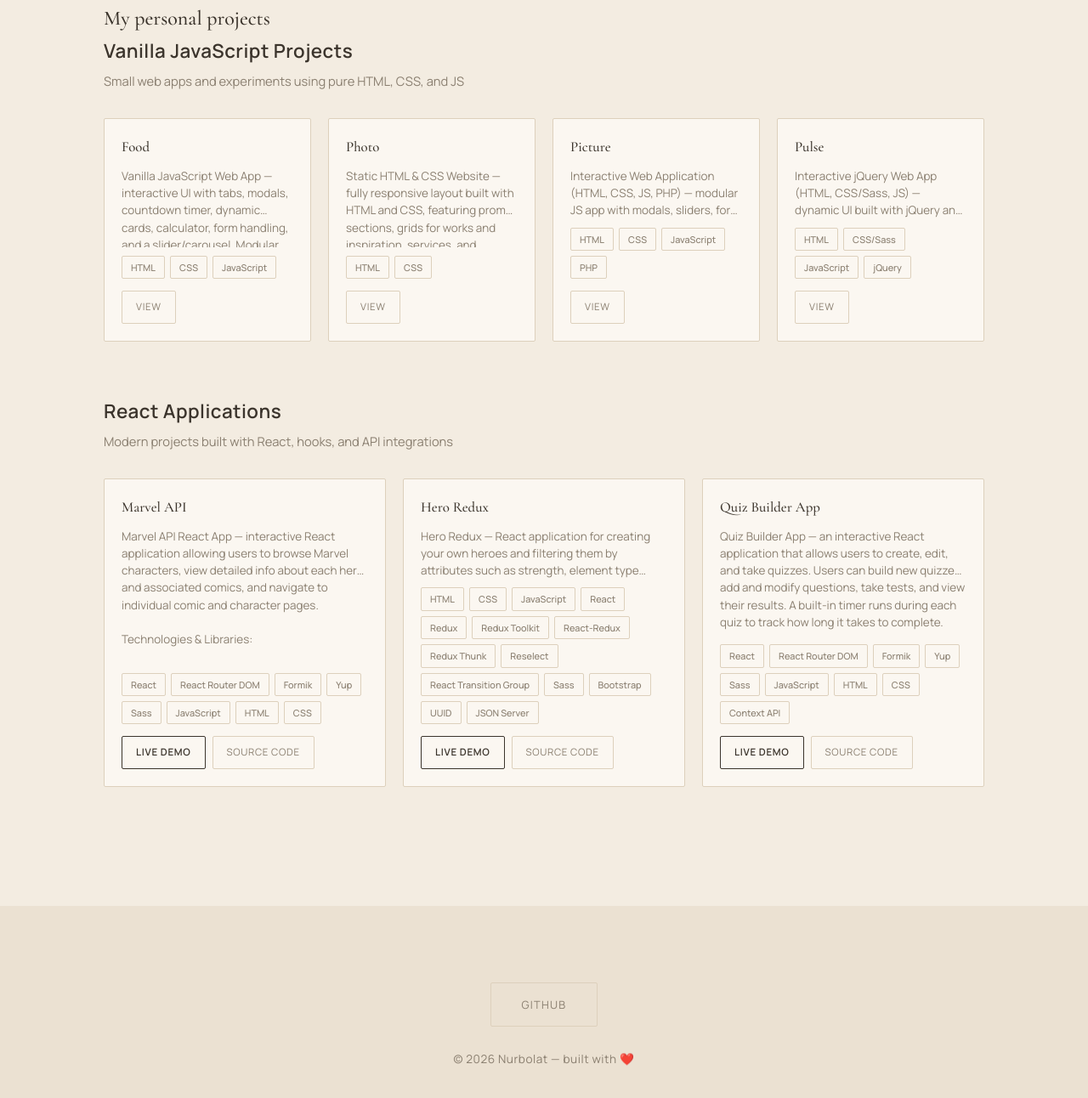
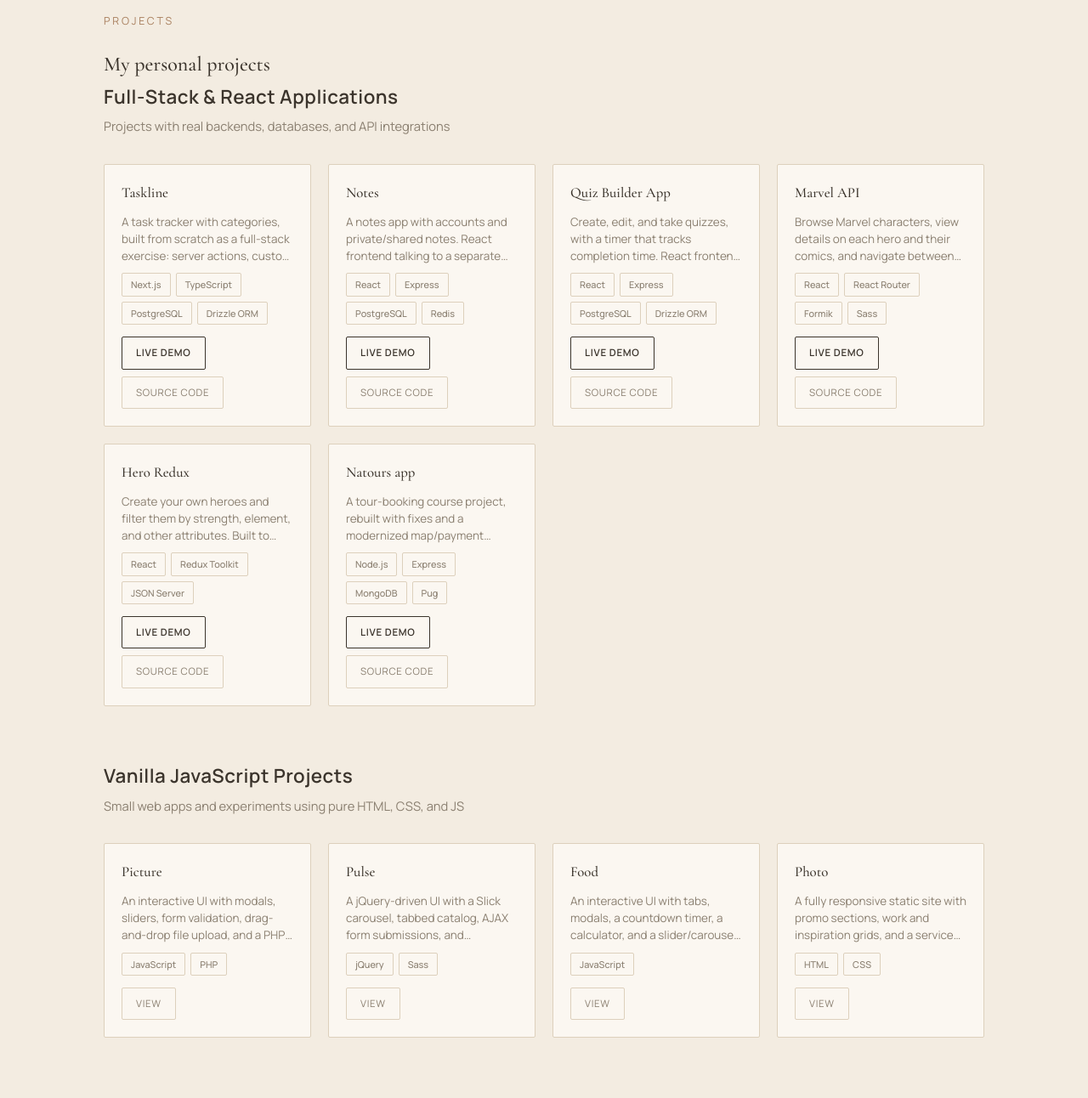
Before and after one commit to Nurbolat02/Nurbolat02.github.io, a plain HTML site: page index.html in a window 1280 px wide. Shown: the part 1480-2772 px from the top of the page at 85% size. Drawn offline with nearby package versions, Linux system fonts and the light colour scheme.

Commit message:
Reorder projects by strength, rewrite descriptions, and update hero/about copy
Full-stack projects now lead, then vanilla JS. Trimmed verbose library
lists down to core tech per project, filled in missing descriptions/tech
for Taskline, Notes, and Natours. Rewrote hero and about copy as a
concise professional summary reflecting actual experience.

```diff
--- a/index.html
+++ b/index.html
@@ -4,22 +4,27 @@
     <meta charset="utf-8" />
     <meta name="viewport" content="width=device-width,initial-scale=1" />
     <title>Nurbolat — Portfolio</title>
-<meta name="description" content="Portfolio of Nurbolat — React projects, web development" />
-<link rel="preconnect" href="https://fonts.googleapis.com">
-<link rel="preconnect" href="https://fonts.gstatic.com" crossorigin>
-<link href="https://fonts.googleapis.com/css2?family=Cormorant+Garamond:wght@400;500;600&family=Manrope:wght@400;500;600;700&display=swap" rel="stylesheet">
-<link rel="stylesheet" href="style.css">
+    <meta
+      name="description"
+      content="Portfolio of Nurbolat — React projects, web development"
+    />
+    <link rel="preconnect" href="https://fonts.googleapis.com" />
+    <link rel="preconnect" href="https://fonts.gstatic.com" crossorigin />
+    <link
+      href="https://fonts.googleapis.com/css2?family=Cormorant+Garamond:wght@400;500;600&family=Manrope:wght@400;500;600;700&display=swap"
+      rel="stylesheet"
+    />
+    <link rel="stylesheet" href="style.css" />
   </head>
   <body>
-
     <header>
       <a class="brand" href="#hero">
         <div>
           <div class="logo">Nurbolat</div>
-        <div class="brand-role">System Engineering Student — React Developer</div>
+          <div class="brand-role">Front-End / React Developer</div>
         </div>
       </a>
-    <input type="checkbox" id="nav-toggle" class="nav-toggle">
+      <input type="checkbox" id="nav-toggle" class="nav-toggle" />
       <label for="nav-toggle" class="nav-toggle-label" aria-label="Open menu">
         <span></span><span></span><span></span>
       </label>
@@ -36,14 +41,12 @@
         <div class="hero-inner">
           <h1>Hi — I'm Nurbolat</h1>
           <span class="role">React Developer</span>
-        <p class="lead">I study System Engineering and create React applications and modern websites. I focus on clean code, performance, and user-friendly design.</p>
-        <div class="skills" aria-hidden="true">
-          <div class="chip">HTML</div>
-          <div class="chip">CSS</div>
-          <div class="chip">JavaScript</div>
-          <div class="chip">React</div>
-          <div class="chip">Redux</div>
-        </div>
+          <p class="lead">
+            Front-end developer with 1.5 years of experience (in-house +
+            freelance), building React and full-stack applications with
+            Node.js, Express, and PostgreSQL — from interface to database,
+            deployed and working in production.
+          </p>
           <div class="hero-cta">
             <a href="#projects" class="btn">View Projects</a>
           </div>
@@ -54,7 +57,15 @@
         <div class="wrap">
           <span class="eyebrow">About</span>
           <h2 class="section-title">Who I am</h2>
-        <p class="about-copy">I study System Engineering and create React applications and modern websites. I focus on clean code, performance, and user-friendly design — from small vanilla JS experiments to full React applications with state management and API integrations.</p>
+          <p class="about-copy">
+            Front-end developer with 1.5 years of experience across freelance
+            and in-house work, specializing in React and modern JavaScript.
+            Comfortable owning a project end-to-end — React interfaces, REST
+            APIs with Node.js/Express, and PostgreSQL databases — and shipping
+            it to a real deployment rather than leaving it as a local demo.
+            Background in System Engineering, with a focus on clean,
+            maintainable code.
+          </p>
         </div>
       </section>
 
@@ -64,164 +75,260 @@
           <h2 class="section-title">My personal projects</h2>
 
           <div class="group-title">
-          <h3>Vanilla JavaScript Projects</h3>
-          <p>Small web apps and experiments using pure HTML, CSS, and JS</p>
+            <h3>Full-Stack &amp; React Applications</h3>
+            <p>Projects with real backends, databases, and API integrations</p>
           </div>
           <div class="projects-grid">
             <article class="project">
-            <h3>Food</h3>
+              <h3>Taskline</h3>
               <p>
-              Vanilla JavaScript Web App — interactive UI with tabs, modals, countdown timer, dynamic cards, calculator, form handling, and a slider/carousel. Modular structure, fully built with HTML, CSS, and JS.
+                A task tracker with categories, built from scratch as a
+                full-stack exercise: server actions, custom JWT auth, and a
+                Postgres schema managed with Drizzle.
               </p>
               <div class="project-tech">
-              <span class="chip">HTML</span>
-              <span class="chip">CSS</span>
-              <span class="chip">JavaScript</span>
+                <span class="chip">Next.js</span>
+                <span class="chip">TypeScript</span>
+                <span class="chip">PostgreSQL</span>
+                <span class="chip">Drizzle ORM</span>
               </div>
-            <a href="https://nurbolat02.github.io/projects/Food/" class="btn-outline" aria-label="Open project">View</a>
+              <div class="project-links">
+                <a
+                  href="https://taskline-beta.vercel.app/login"
+                  target="_blank"
+                  class="btn"
+                  >Live Demo</a
+                >
+                <a
+                  href="https://github.com/Nurbolat02/Taskline"
+                  target="_blank"
+                  class="btn-outline"
+                  >Source Code</a
+                >
+              </div>
             </article>
 
             <article class="project">
-            <h3>Photo</h3>
+              <h3>Notes</h3>
               <p>
-              Static HTML & CSS Website — fully responsive layout built with HTML and CSS, featuring promo sections, grids for works and inspiration, services, and customer showcases. Focused on clean and flexible responsive design for different screen sizes.
+                A notes app with accounts and private/shared notes. React
+                frontend talking to a separate Express API, with Postgres for
+                storage and Redis-backed sessions.
               </p>
               <div class="project-tech">
-              <span class="chip">HTML</span>
-              <span class="chip">CSS</span>
+                <span class="chip">React</span>
+                <span class="chip">Express</span>
+                <span class="chip">PostgreSQL</span>
+                <span class="chip">Redis</span>
               </div>
-            <a href="https://nurbolat02.github.io/projects/Photo/src" class="btn-outline" aria-label="Open project">View</a>
+              <div class="project-links">
+                <a
+                  href="https://notes-seven-gamma-89.vercel.app/login"
+                  target="_blank"
+                  class="btn"
+                  >Live Demo</a
+                >
+                <a
+                  href="https://github.com/Nurbolat02/Notes"
+                  target="_blank"
+                  class="btn-outline"
+                  >Source Code</a
+                >
+              </div>
             </article>
 
             <article class="project">
-            <h3>Picture</h3>
+              <h3>Quiz Builder App</h3>
               <p>
-              Interactive Web Application (HTML, CSS, JS, PHP) — modular JS app with modals, sliders, form validation and masking, dynamic style loader, calculator, filter, image hover effects, accordion, responsive burger menu, smooth scrolling, and drag-and-drop file upload. Includes PHP backend for handling uploads. Fully interactive UI.
+                Create, edit, and take quizzes, with a timer that tracks
+                completion time. React frontend with Formik/Yup forms, backed
+                by its own Express + Postgres API.
               </p>
               <div class="project-tech">
-              <span class="chip">HTML</span>
-              <span class="chip">CSS</span>
-              <span class="chip">JavaScript</span>
-              <span class="chip">PHP</span>
+                <span class="chip">React</span>
+                <span class="chip">Express</span>
+                <span class="chip">PostgreSQL</span>
+                <span class="chip">Drizzle ORM</span>
               </div>
-            <a href="https://nurbolat02.github.io/projects/Picture/" class="btn-outline" aria-label="Open project">View</a>
+              <div class="project-links">
+                <a
+                  href="https://quiz-three-hazel-77.vercel.app/"
+                  target="_blank"
+                  class="btn"
+                  >Live Demo</a
+                >
+                <a
+                  href="https://github.com/Nurbolat02/Quiz"
+                  target="_blank"
+                  class="btn-outline"
+                  >Source Code</a
+                >
+              </div>
             </article>
 
             <article class="project">
-            <h3>Pulse</h3>
-            <p>
-              Interactive jQuery Web App (HTML, CSS/Sass, JS) — dynamic UI built with jQuery and plugins. Features include: carousel/slider with Slick, tabbed catalog, toggleable item content, modals with form validation and phone masking, AJAX form submissions, smooth scrolling and "back to top" button, animations with WOW.js. Styled with Sass for responsive design.
-            </p>
-            <div class="project-tech">
-              <span class="chip">HTML</span>
-              <span class="chip">CSS/Sass</span>
-              <span class="chip">JavaScript</span>
-              <span class="chip">jQuery</span>
-            </div>
-            <a href="https://nurbolat02.github.io/projects/Pulse/" class="btn-outline" aria-label="Open Picture project">View</a>
-          </article>
-        </div>
-
-        <div class="group-title">
-          <h3>React Applications</h3>
-          <p>Modern projects built with React, hooks, and API integrations</p>
-        </div>
-        <div class="projects-grid">
-          <article class="project">
               <h3>Marvel API</h3>
               <p>
-              Marvel API React App — interactive React application allowing users to browse Marvel characters, view detailed info about each hero and associated comics, and navigate to individual comic and character pages.<br><br>
-              Technologies &amp; Libraries:<br><br>
-              React (components, hooks)<br>
-              React Router DOM — navigation between pages<br>
-              Formik + Yup — form handling and validation<br>
-              Sass — styling<br>
+                Browse Marvel characters, view details on each hero and their
+                comics, and navigate between character and comic pages.
               </p>
               <div class="project-tech">
                 <span class="chip">React</span>
-              <span class="chip">React Router DOM</span>
+                <span class="chip">React Router</span>
                 <span class="chip">Formik</span>
-              <span class="chip">Yup</span>
                 <span class="chip">Sass</span>
-              <span class="chip">JavaScript</span>
-              <span class="chip">HTML</span>
-              <span class="chip">CSS</span>
               </div>
               <div class="project-links">
-              <a href="https://nurbolat02.github.io/MarvelAPI/" target="_blank" class="btn">Live Demo</a>
-              <a href="https://github.com/Nurbolat02/MarvelAPI/tree/main" target="_blank" class="btn-outline">Source Code</a>
+                <a
+                  href="https://nurbolat02.github.io/MarvelAPI/"
+                  target="_blank"
+                  class="btn"
+                  >Live Demo</a
+                >
+                <a
+                  href="https://github.com/Nurbolat02/MarvelAPI/tree/main"
+                  target="_blank"
+                  class="btn-outline"
+                  >Source Code</a
+                >
               </div>
             </article>
 
             <article class="project">
               <h3>Hero Redux</h3>
               <p>
-              Hero Redux — React application for creating your own heroes and filtering them by attributes such as strength, element type (water, fire, earth, etc.), and other characteristics.<br><br>
-              Technologies &amp; Libraries:<br><br>
-              React (components, hooks)<br>
-              Redux + Redux Toolkit — state management<br>
-              React-Redux — connecting React and Redux<br>
-              Redux Thunk — asynchronous actions<br>
-              Reselect — memoized selectors<br>
-              React Transition Group — animations<br>
-              Sass — styling<br>
-              Bootstrap — UI framework<br>
-              UUID — unique ID generation<br>
-              JSON Server — mock backend<br>
-              JavaScript — dynamic functionality<br>
-              HTML — markup<br>
-              CSS — styling<br>
+                Create your own heroes and filter them by strength, element,
+                and other attributes. Built to practice Redux Toolkit state
+                management against a mock API.
+              </p>
+              <div class="project-tech">
+                <span class="chip">React</span>
+                <span class="chip">Redux Toolkit</span>
+                <span class="chip">JSON Server</span>
+              </div>
+              <div class="project-links">
+                <a
+                  href="https://nurbolat02.github.io/HeroRedux/"
+                  target="_blank"
+                  class="btn"
+                  >Live Demo</a
+                >
+                <a
+                  href="https://github.com/Nurbolat02/HeroRedux/tree/main"
+                  target="_blank"
+                  class="btn-outline"
+                  >Source Code</a
+                >
+              </div>
+            </article>
+
+            <article class="project">
+              <h3>Natours app</h3>
+              <p>
+                A tour-booking course project, rebuilt with fixes and a
+                modernized map/payment integration: auth, Stripe checkout,
+                transactional email, and server-rendered views.
+              </p>
+              <div class="project-tech">
+                <span class="chip">Node.js</span>
+                <span class="chip">Express</span>
+                <span class="chip">MongoDB</span>
+                <span class="chip">Pug</span>
+              </div>
+              <div class="project-links">
+                <a
+                  href="https://natours-app-brwr.onrender.com/"
+                  target="_blank"
+                  class="btn"
+                  >Live Demo</a
+                >
+                <a
+                  href="https://github.com/Nurbolat02/Natours-app"
+                  target="_blank"
+                  class="btn-outline"
+                  >Source Code</a
+                >
+              </div>
+            </article>
+          </div>
+
+          <div class="group-title">
+            <h3>Vanilla JavaScript Projects</h3>
+            <p>Small web apps and experiments using pure HTML, CSS, and JS</p>
+          </div>
+          <div class="projects-grid">
+            <article class="project">
+              <h3>Picture</h3>
+              <p>
+                An interactive UI with modals, sliders, form validation,
+                drag-and-drop file upload, and a PHP backend for handling
+                uploads.
+              </p>
+              <div class="project-tech">
+                <span class="chip">JavaScript</span>
+                <span class="chip">PHP</span>
+              </div>
+              <a
+                href="https://nurbolat02.github.io/projects/Picture/"
+                class="btn-outline"
+                aria-label="Open project"
+                >View</a
+              >
+            </article>
+
+            <article class="project">
+              <h3>Pulse</h3>
+              <p>
+                A jQuery-driven UI with a Slick carousel, tabbed catalog,
+                AJAX form submissions, and animations via WOW.js. Styled with
+                Sass.
+              </p>
+              <div class="project-tech">
+                <span class="chip">jQuery</span>
+                <span class="chip">Sass</span>
+              </div>
+              <a
+                href="https://nurbolat02.github.io/projects/Pulse/"
+                class="btn-outline"
+                aria-label="Open project"
+                >View</a
+              >
+            </article>
+
+            <article class="project">
+              <h3>Food</h3>
+              <p>
+                An interactive UI with tabs, modals, a countdown timer, a
+                calculator, and a slider/carousel, built with a modular
+                vanilla JS structure.
+              </p>
+              <div class="project-tech">
+                <span class="chip">JavaScript</span>
+              </div>
+              <a
+                href="https://nurbolat02.github.io/projects/Food/"
+                class="btn-outline"
+                aria-label="Open project"
+                >View</a
+              >
+            </article>
+
+            <article class="project">
+              <h3>Photo</h3>
+              <p>
+                A fully responsive static site with promo sections, work and
+                inspiration grids, and a services showcase.
               </p>
               <div class="project-tech">
                 <span class="chip">HTML</span>
                 <span class="chip">CSS</span>
-              <span class="chip">JavaScript</span>
-              <span class="chip">React</span>
-              <span class="chip">Redux</span>
-              <span class="chip">Redux Toolkit</span>
-              <span class="chip">React-Redux</span>
-              <span class="chip">Redux Thunk</span>
-              <span class="chip">Reselect</span>
-              <span class="chip">React Transition Group</span>
-              <span class="chip">Sass</span>
-              <span class="chip">Bootstrap</span>
-              <span class="chip">UUID</span>
-              <span class="chip">JSON Server</span>
               </div>
-            <div class="project-links">
-              <a href="https://nurbolat02.github.io/HeroRedux/" target="_blank" class="btn">Live Demo</a>
-              <a href="https://github.com/Nurbolat02/HeroRedux/tree/main" target="_blank" class="btn-outline">Source Code</a>
-            </div>
-          </article>
-
-          <article class="project">
-            <h3>Quiz Builder App</h3>
-            <p>
-              Quiz Builder App — an interactive React application that allows users to create, edit, and take quizzes.
-              Users can build new quizzes, add and modify questions, take tests, and view their results.
-              A built-in timer runs during each quiz to track how long it takes to complete.<br><br>
-              Technologies &amp; Libraries:<br><br>
-              React (components, hooks)<br>
-              React Router DOM — navigation between pages<br>
-              Formik + Yup — form creation and validation<br>
-              Sass — styling<br>
-              Context API / Redux — state management<br>
-            </p>
-            <div class="project-tech">
-              <span class="chip">React</span>
-              <span class="chip">React Router DOM</span>
-              <span class="chip">Formik</span>
-              <span class="chip">Yup</span>
-              <span class="chip">Sass</span>
-              <span class="chip">JavaScript</span>
-              <span class="chip">HTML</span>
-              <span class="chip">CSS</span>
-              <span class="chip">Context API</span>
-            </div>
-            <div class="project-links">
-              <a href="https://quiz-one-umber.vercel.app/" target="_blank" class="btn">Live Demo</a>
-              <a href="https://github.com/Nurbolat02/Quiz" target="_blank" class="btn-outline">Source Code</a>
-            </div>
+              <a
+                href="https://nurbolat02.github.io/projects/Photo/src"
+                class="btn-outline"
+                aria-label="Open project"
+                >View</a
+              >
             </article>
           </div>
         </div>
@@ -230,7 +337,12 @@
       <footer id="contact" class="section-soft">
         <div class="wrap">
           <div class="footer-links">
-          <a href="https://github.com/Nurbolat02" class="btn-outline" target="_blank">GitHub</a>
+            <a
+              href="https://github.com/Nurbolat02"
+              class="btn-outline"
+              target="_blank"
+              >GitHub</a
+            >
           </div>
           <p>© <span id="year"></span> Nurbolat — built with ❤️</p>
         </div>
@@ -238,7 +350,7 @@
     </main>
 
     <script>
-  document.getElementById('year').textContent = new Date().getFullYear();
+      document.getElementById("year").textContent = new Date().getFullYear();
     </script>
   </body>
 </html>
```
Lines whose indentation alone changed are shown as unchanged.
